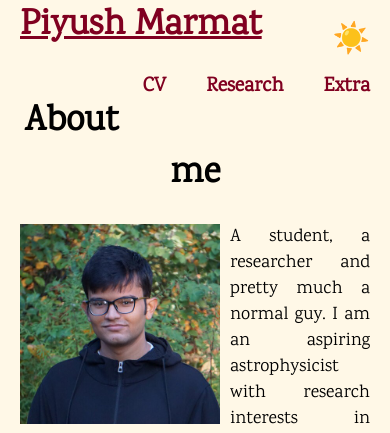
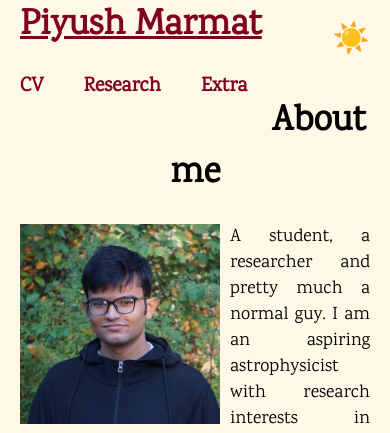
Before and after one commit to UV-1999/uv-1999.github.io, a PHP site: page / in a window 390 px wide. Shown: the top 433 px of the page. Run offline with PHP 8.4, Linux system fonts and the light colour scheme; some libraries are stand-ins or nearby versions; some web fonts are replaced.

Commit message:
Update main.css

```diff
--- a/main.css
+++ b/main.css
@@ -26,7 +26,8 @@
 }
 
 @media screen and (max-width: 500px) {
-            float:left;
+          .pages {
+            float:left;}
 }
 
 header.dark-mode {
```
